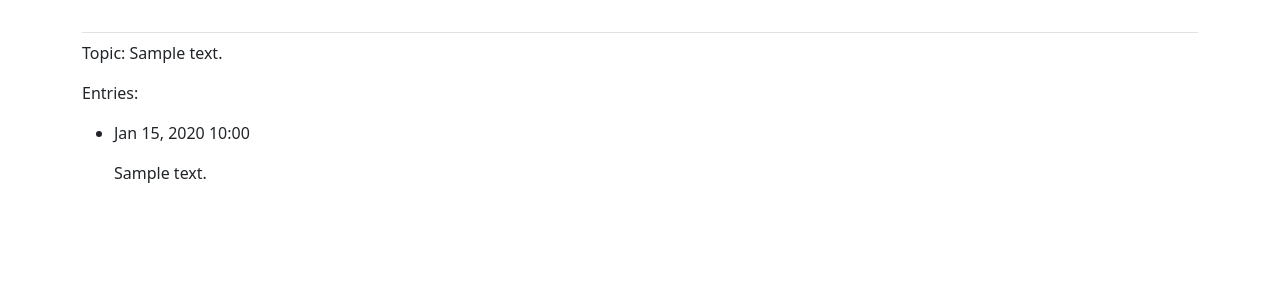
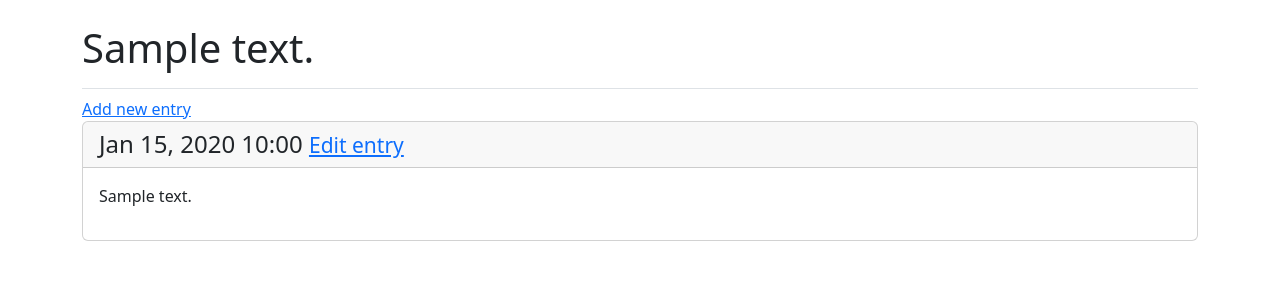
Before and after one commit to ChuongNguyen270304/Python_Projects, a Django app: template Project3-Webanwendungen/learning_log/learning_logs/templates/learning_logs/topic.html in a window 1280 px wide. Shown: the part 58-358 px from the top of the page. Run offline with Django 5.2, Linux system fonts and the light colour scheme; the template is opened without the code that fills it: most values are stand-ins (such as "Sample title", 1, 10 or a date in 2020); some libraries are stand-ins or nearby versions.

Commit message:
Update topic.html

```diff
--- a/Project3-Webanwendungen/learning_log/learning_logs/templates/learning_logs/topic.html
+++ b/Project3-Webanwendungen/learning_log/learning_logs/templates/learning_logs/topic.html
@@ -1,17 +1,27 @@
 {% extends "learning_logs/base.html" %}
 
+{% block page_header %}
+    <h1>{{ topic.text }}</h1>
+{% endblock page_header %}
+
 {% block content %}
-    <p>Topic: {{ topic.text }}</p>
 
-    <p>Entries:</p>
-    <ul>
-        {% for entry in entries %}
-            <li>
-                <p>{{ entry.date_added| date:"M d, Y H:i" }}</p>
-                <p>{{ entry.text|linebreaks}}</p>
-            </li>
+    <a href="{% url 'learning_logs:new_entry' topic.id %}">Add new entry</a>
+
+    {% for entry in entries %}
+        <div class="card mb-3">
+            <!--Card header with timestamp and edit link-->
+            <h4 class="card-header">
+            {{ entry.date_added| date:"M d, Y H:i" }}
+            <small><a href="{% url 'learning_logs:edit_entry' entry.id %}">Edit entry</a></small>
+            </h4>
+            <!--Card body with entry text-->
+            <div class="card-body">
+                {{ entry.text|linebreaks}}
+            </div>
+        </div>
         {% empty %}
-            <li>There are no entries for this topic yet.</li>
+            <p>There are no entries for this topic yet.</p>
         {% endfor %}
     </ul>
 {% endblock content %}
```
